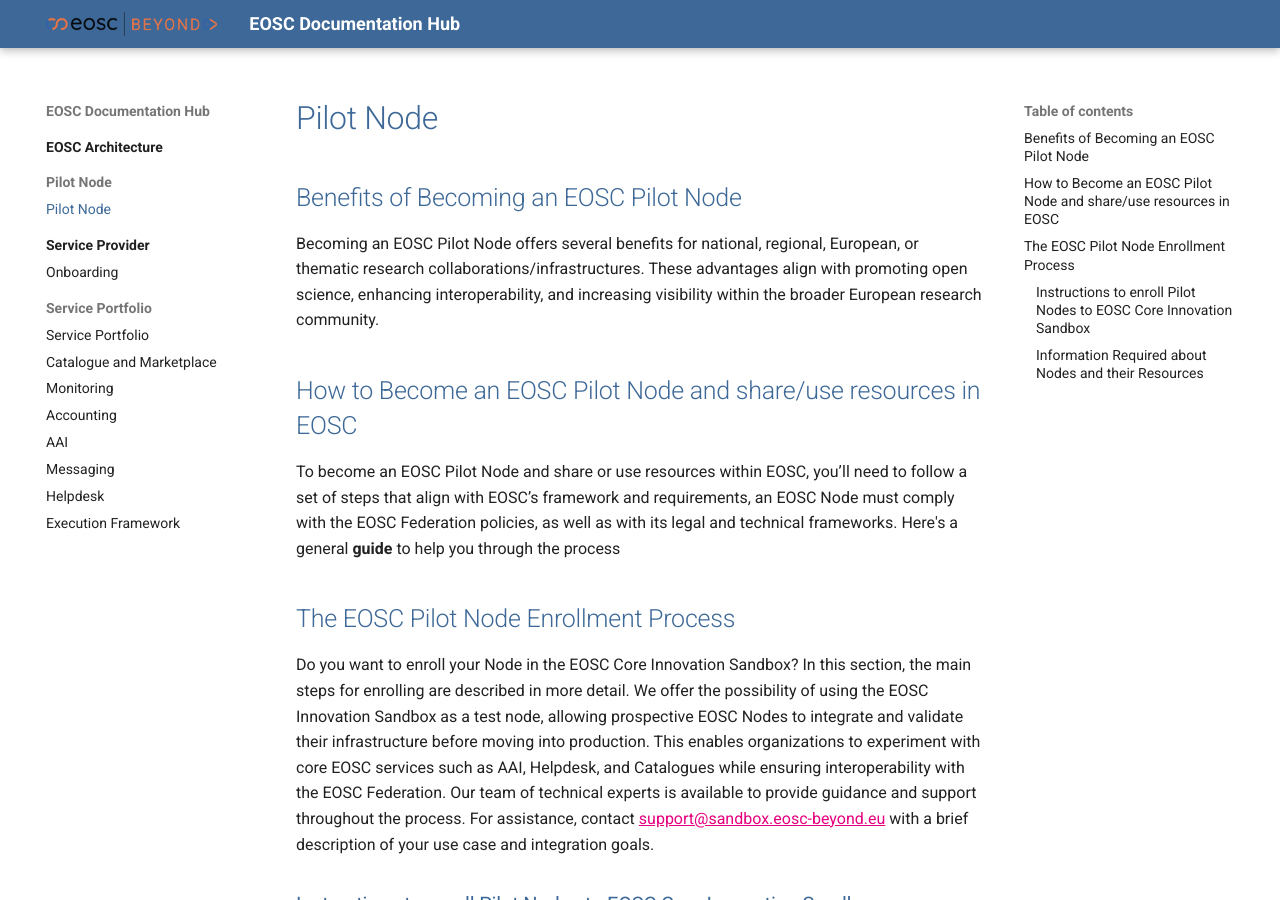
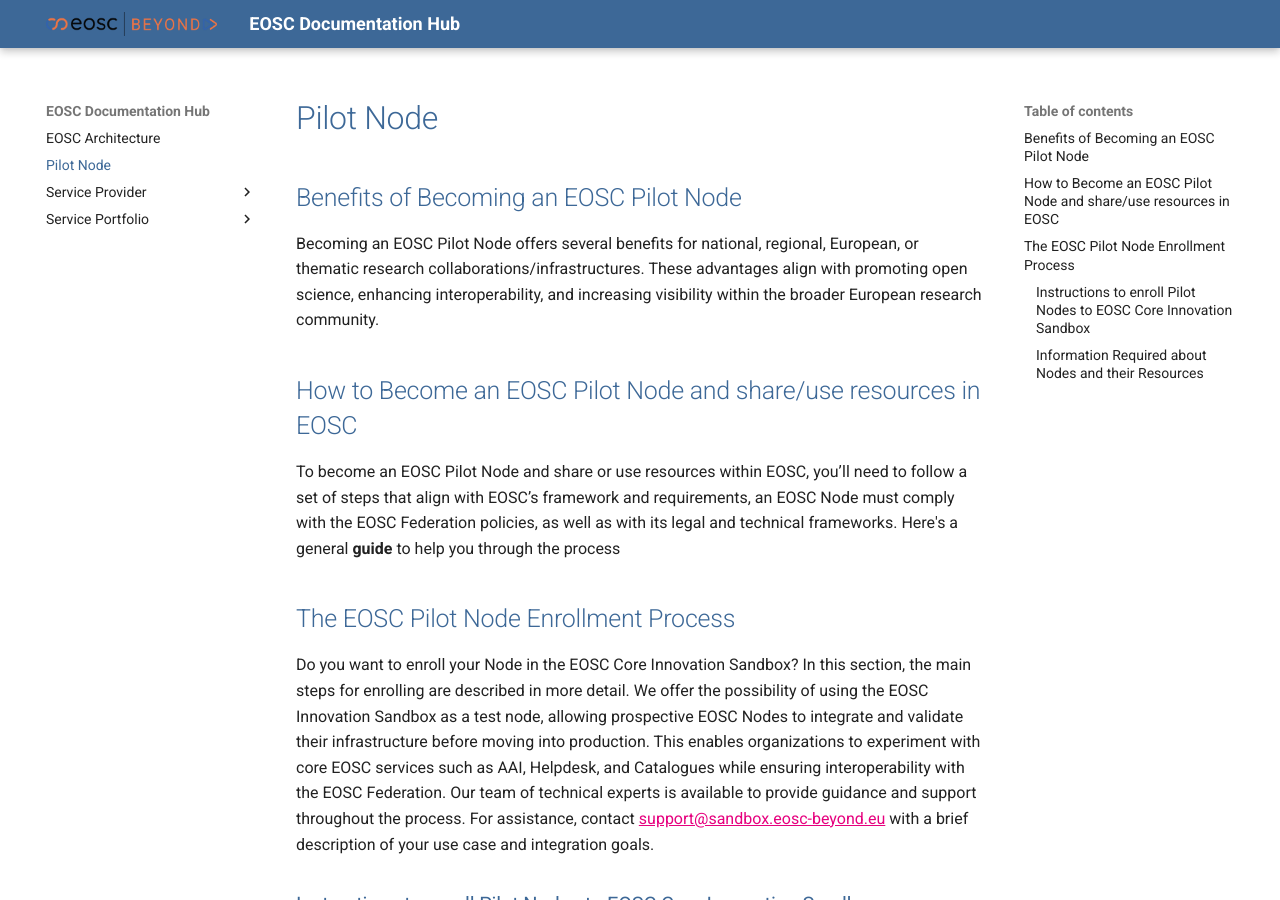
Before and after one commit to eosc-beyond-sandbox/eosc-sandbox, an MkDocs documentation site: the page built from resources/Pilot Node/index.md, in a window 1280 px wide and 900 px high. Built offline with MkDocs 1.6.1 and Material for MkDocs 9.7.7, drawn with Linux system fonts in a browser that asks for light colours.

Commit message:
Navigation update

```diff
--- a/mkdocs.yml
+++ b/mkdocs.yml
@@ -9,7 +9,6 @@
   features:
     - navigation.footer
     - navigation.indexes
-    - navigation.sections
     # - navigation.tabs
     # - navigation.tabs.sticky
 markdown_extensions:
@@ -36,12 +35,12 @@
   - EOSC Architecture:
     - EOSC Architecture/index.md
   - Pilot Node:
-    - Pilot Node/Pilot Node.md
+    - Pilot Node/index.md
   - Service Provider:
     - Service Provider/index.md
     - Onboarding: Service Provider/Onboarding.md
   - Service Portfolio:
-    - Service Portfolio/Service Portfolio.md
+    - Service Portfolio/index.md
     - Catalogue and Marketplace: Service Portfolio/Catalogue and Marketplace/Catalogue and Marketplace.md
     - Monitoring: Service Portfolio/Monitoring/Monitoring.md
     - Accounting: Service Portfolio/Accounting/Accounting.md
```
Also changed, not shown: resources/Pilot Node/index.md (renamed from resources/Pilot Node/Pilot Node.md), resources/Service Portfolio/index.md (renamed from resources/Service Portfolio/Service Portfolio.md).
